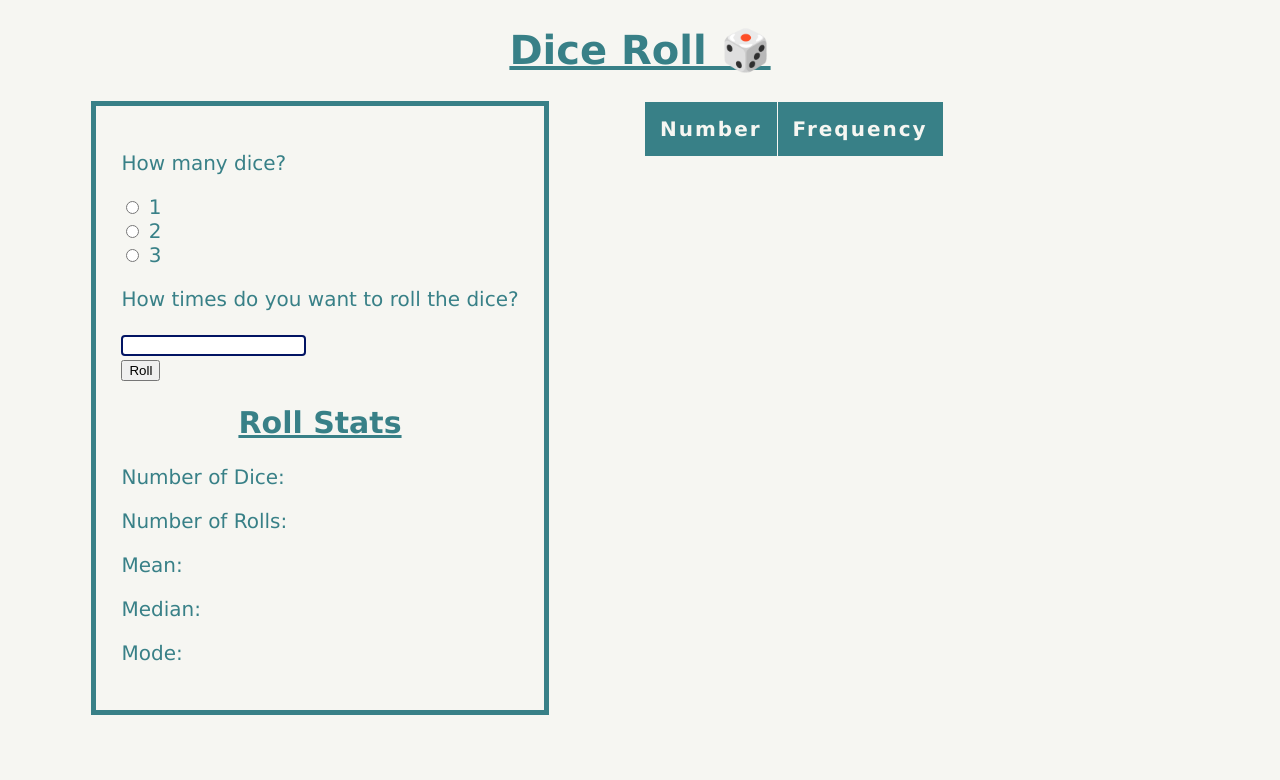
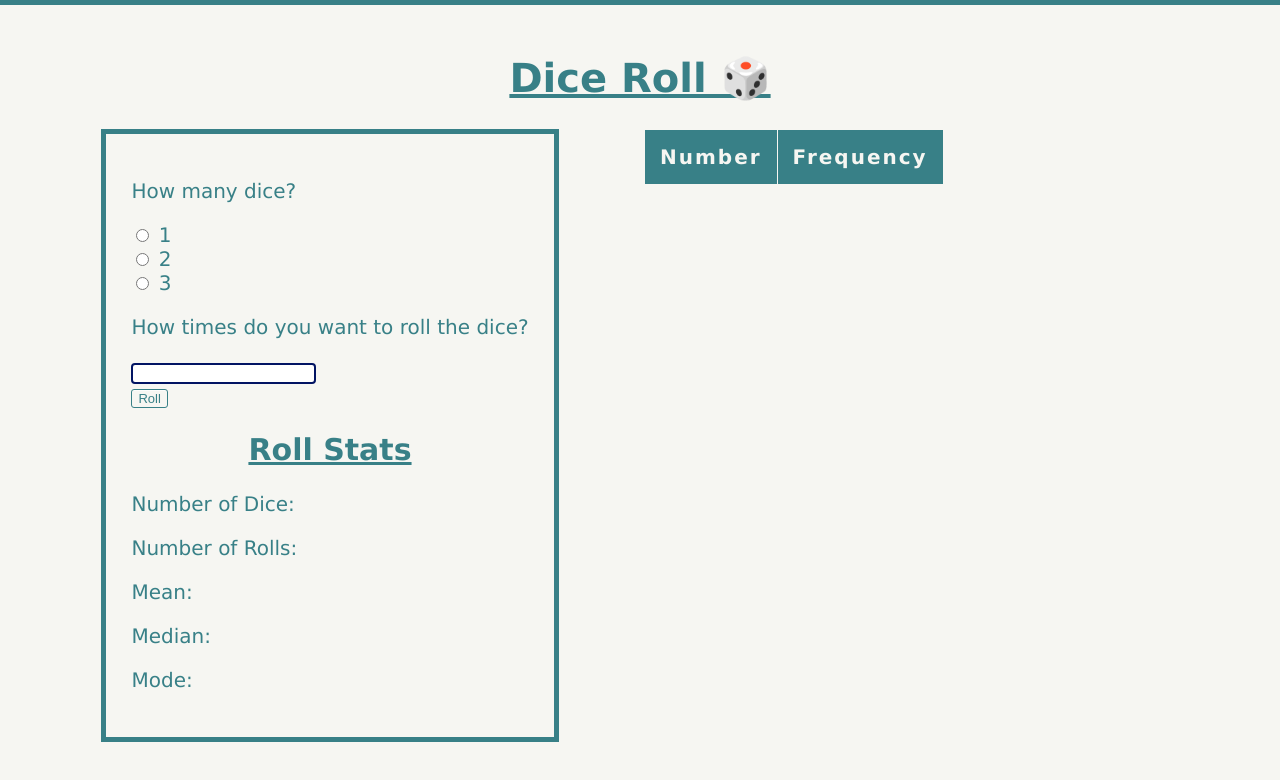
Before and after one commit to Bonnie0819/RollDice, a plain HTML site: page index.html in a window 1280 px wide. Drawn offline with Linux system fonts and the light colour scheme.

Commit message:
Add files via upload

```diff
--- a/index.html
+++ b/index.html
@@ -10,6 +10,7 @@
 </head>
 
 <body onload="initialize();">
+    <div id="banner"></div>
     <h1>Dice Roll &#127922;</h1>
     <div id="grid">
         <div>
--- a/script.js
+++ b/script.js
@@ -29,9 +29,6 @@ function display() {
 function recordData() {
     dice = inputContainer.numDice.value;
     rolls = inputContainer.rolls.value;
-
-    inputContainer.numDice.value = "";
-    inputContainer.rolls.value = "";
 
     roll(rolls);
 }
@@ -87,6 +84,7 @@ function roll(num) {
 //generates the table of frequencies
 //Used https://www.tutorialspoint.com/How-to-add-rows-to-a-table-using-JavaScript-DOM for help
 function table(num) {
+    console.log(totalVal);
     for(let i = num; i <= num*6; i++) {
         let row= t.insertRow(t.rows.length);
         let c1 = row.insertCell(0);
@@ -96,7 +94,7 @@ function table(num) {
 
         let f = 0;
         for(let j = 0; j < totalVal.length; j++) {
-            if(totalVal[j] === i) {
+            if(totalVal[j] == i) {
                 f++;
             }
         }
@@ -113,7 +111,6 @@ function threeM() {
     }
     mean /= totalVal.length;
     document.getElementById("mean").innerHTML = "Mean: " + mean;
-    console.log(mean);
 
     //generates the median
     //orders the total values of the dice rolls from least to greatest
@@ -152,10 +149,9 @@ function threeM() {
             temp2 = temp;
         }
     }
-
-    console.log(mode);
     document.getElementById("mode").innerHTML = "Mode: " + mode;
 }
+
 //gets the frequency of doubles/triples
 function equal() {
     if(dice === '2') {      //checks for doubles when 2 dice are rolled
@@ -196,7 +192,7 @@ function clear() {
     document.getElementById("double").innerHTML = "";
     document.getElementById("triple").innerHTML = "";
 
-    for(let i = t.rows.length -1; i > 0; i--) {
+    for(let i = t.rows.length -1; i >= 0; i--) {
         t.deleteRow(i);
     }
 }
--- a/style.css
+++ b/style.css
@@ -3,6 +3,7 @@ body {
     font-size: 20px;
     background-color: #f6f6f2;
     color:#388087;
+    padding: 20px;
 }
 h1 {
     text-align:center;
@@ -11,6 +12,14 @@ h1 {
 h2 {
     text-align:center;
     text-decoration: underline;
+}
+#banner {
+    position: absolute;
+    top: 0;
+    left: 0;
+    background-color: #388087;
+    width: 100%;
+    height: 5px;
 }
 #grid {
     display:grid;
@@ -59,3 +68,18 @@ tbody tr:nth-child(even) {
   background-color:  #388087;
   color: #f6f6f2;
 }
+button {
+  background-color: #f6f6f2;
+  border-radius: 3px;
+  border: 1px solid #388087;
+  box-shadow: rgba(255, 255, 255, .7) 0 1px 0 0 inset;
+  box-sizing: border-box;
+  color: #388087;
+  display: inline-block;
+  font-size: 13px;
+  font-weight: 400;
+  line-height: 1.15385;
+  margin: 0;
+  outline: none;
+  text-align: center;
+}
```
